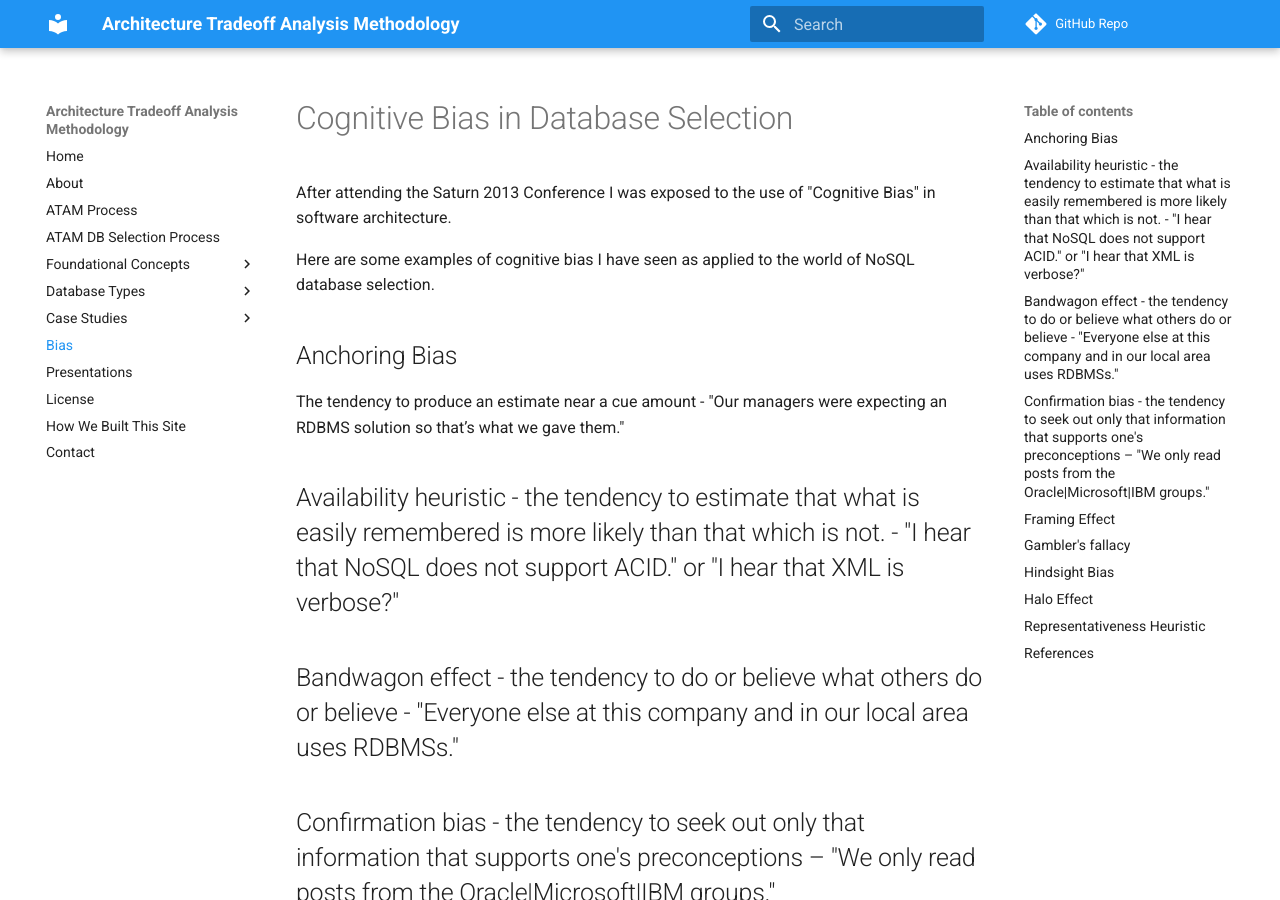
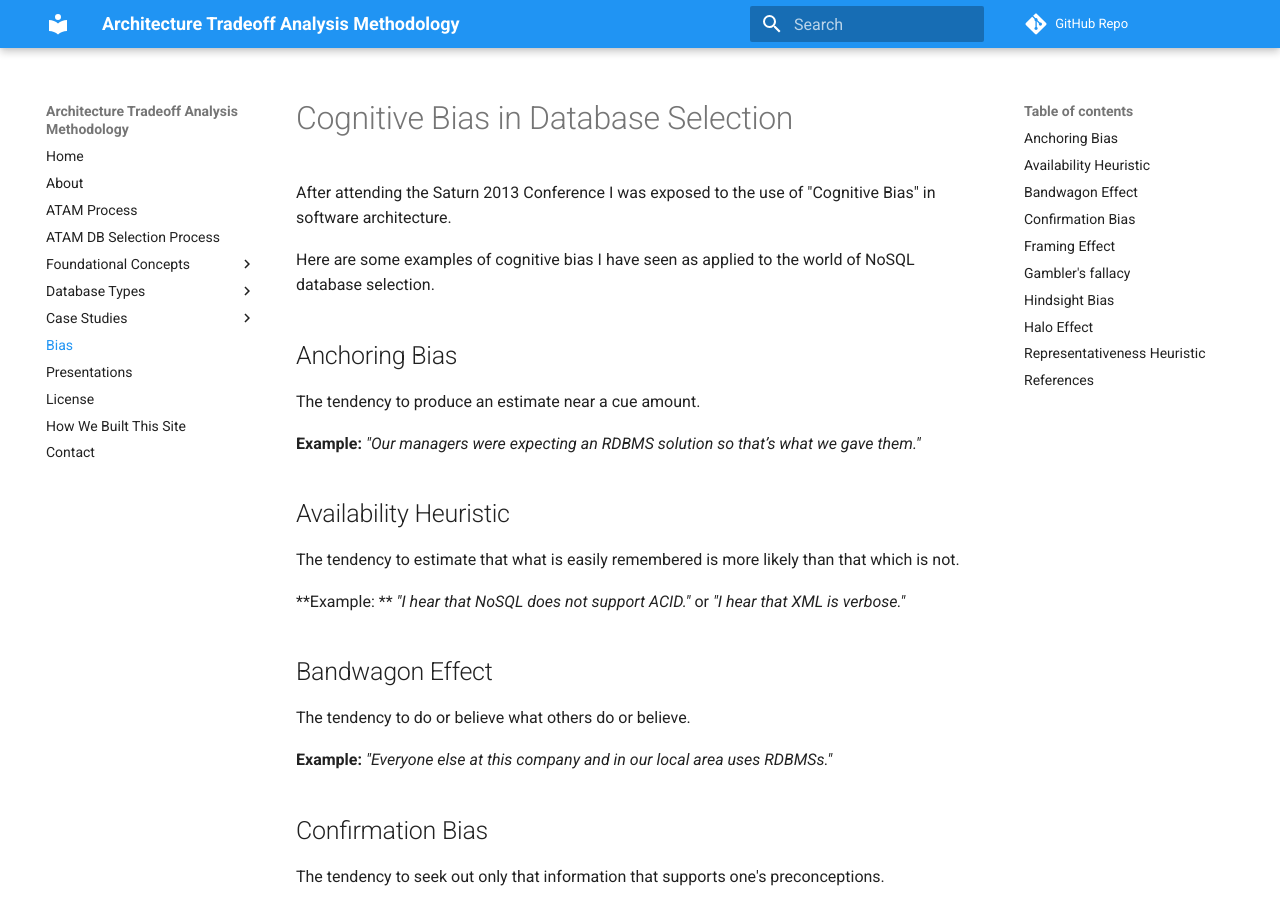
Before and after one commit to dmccreary/atam, an MkDocs documentation site: the page built from docs/bias.md, in a window 1280 px wide and 900 px high. Built offline with MkDocs 1.6.1 and Material for MkDocs 9.7.7, drawn with Linux system fonts in a browser that asks for light colours; comment, search, counter and statistics services are not loaded; some of the changed text lies outside the part shown.

Commit message:
updating content

```diff
--- a/docs/bias.md
+++ b/docs/bias.md
@@ -6,15 +6,30 @@ Here are some examples of cognitive bias I have seen as applied to the world of
 
 ## Anchoring Bias
 
-The tendency to produce an estimate near a cue amount - "Our managers were expecting an RDBMS solution so that’s what we gave them."
+The tendency to produce an estimate near a cue amount.
 
-## Availability heuristic - the tendency to estimate that what is easily remembered is more likely than that which is not. - "I hear that NoSQL does not support ACID." or "I hear that XML is verbose?"
+ **Example:** *"Our managers were expecting an RDBMS solution so that’s what we gave them."*
 
-## Bandwagon effect - the tendency to do or believe what others do or believe - "Everyone else at this company and in our local area uses RDBMSs."
+## Availability Heuristic
 
-## Confirmation bias - the tendency to seek out only that information that supports one's preconceptions – "We only read posts from the Oracle|Microsoft|IBM groups."
+The tendency to estimate that what is easily remembered is more likely than that which is not.
+
+ **Example: ** *"I hear that NoSQL does not support ACID."* or *"I hear that XML is verbose."*
+
+## Bandwagon Effect
+
+The tendency to do or believe what others do or believe.
+
+ **Example:** *"Everyone else at this company and in our local area uses RDBMSs."*
+
+## Confirmation Bias
+
+The tendency to seek out only that information that supports one's preconceptions.
+
+ **Example:** *"We only read posts from the Oracle|Microsoft|IBM groups."*
 
 ## Framing Effect
+
 The tendency to react to how information is framed, beyond its factual content.
 
 **Example:** "We know of some NoSQL projects that failed."
```
